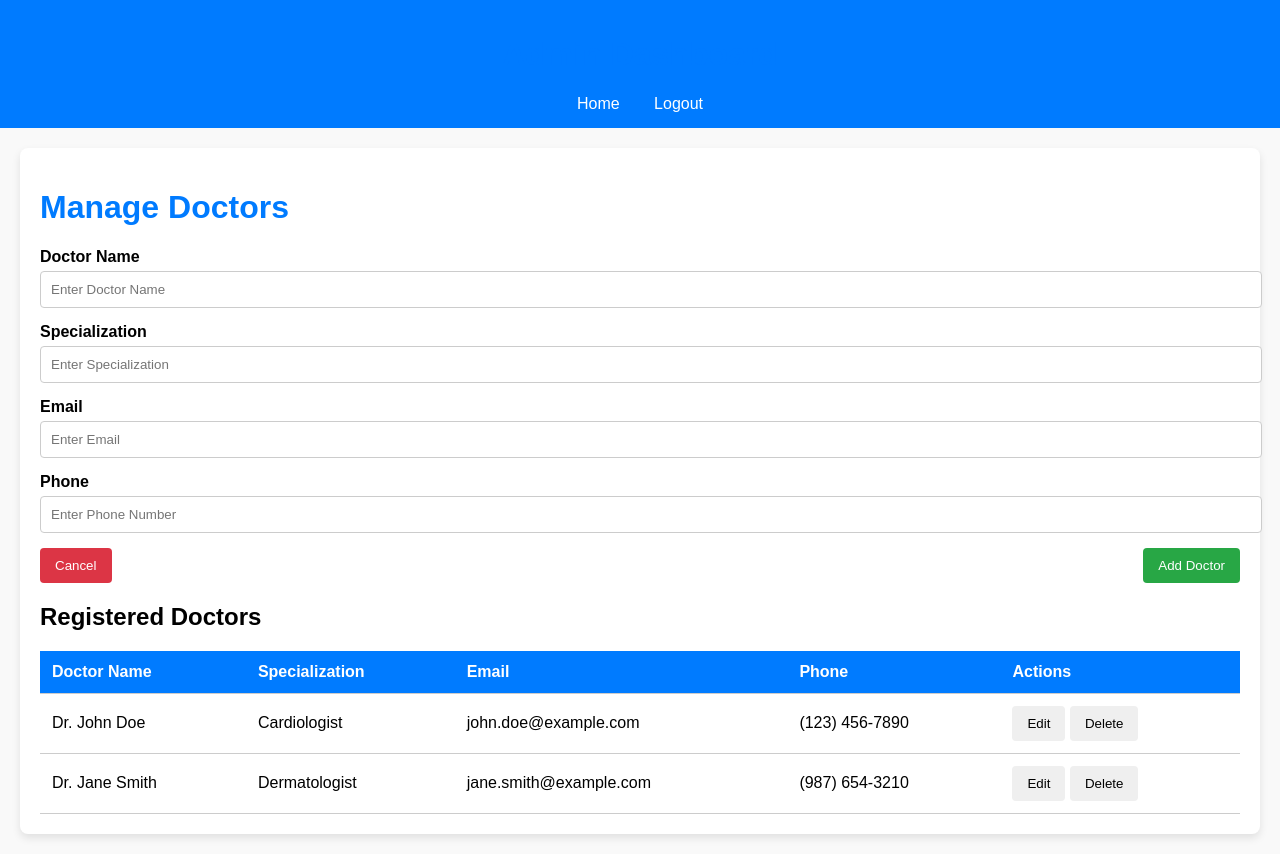
After one commit to Jivaetheris/ADET-CMS, a PHP site: page /html/admin-dashboard.html in a window 1280 px wide. The commit adds this page. Run offline with PHP 8.4, Linux system fonts and the light colour scheme.

Commit message:
doctor&admin side

```diff
--- a/css/style.css
+++ b/css/style.css
@@ -4,7 +4,6 @@ body {
     padding: 0;
     background-color: #cfe4e7 !important;
     display: flex;
-    justify-content: space-between !important;
     align-items: center;
     height: 100vh;
 }
--- /dev/null
+++ b/html/admin-dashboard.html
@@ -0,0 +1,175 @@
+<!DOCTYPE html>
+<html lang="en">
+<head>
+    <meta charset="UTF-8">
+    <meta name="viewport" content="width=device-width, initial-scale=1.0">
+    <title>Admin Dashboard - Manage Doctors</title>
+    <style>
+        body {
+            font-family: Arial, sans-serif;
+            margin: 0;
+            padding: 0;
+            background-color: #f9f9f9;
+        }
+        .navbar {
+            background-color: #007BFF;
+            color: white;
+            padding: 15px;
+            text-align: center;
+        }
+        .navbar a {
+            color: white;
+            text-decoration: none;
+            margin: 0 15px;
+        }
+        .container {
+            max-width: 1200px;
+            margin: 20px auto;
+            padding: 20px;
+            background-color: white;
+            border-radius: 8px;
+            box-shadow: 0 4px 8px rgba(0, 0, 0, 0.1);
+        }
+        h1 {
+            color: #007BFF;
+        }
+        .form-group {
+            margin-bottom: 15px;
+        }
+        .form-group label {
+            display: block;
+            margin-bottom: 5px;
+            font-weight: bold;
+        }
+        .form-group input {
+            width: 100%;
+            padding: 10px;
+            border: 1px solid #ccc;
+            border-radius: 4px;
+        }
+        .form-buttons {
+            display: flex;
+            justify-content: space-between;
+        }
+        button {
+            padding: 10px 15px;
+            border: none;
+            border-radius: 4px;
+            cursor: pointer;
+        }
+        .submit-btn {
+            background-color: #28a745;
+            color: white;
+        }
+        .cancel-btn {
+            background-color: #dc3545;
+            color: white;
+        }
+        table {
+            width: 100%;
+            border-collapse: collapse;
+            margin-top: 20px;
+        }
+        th, td {
+            padding: 12px;
+            text-align: left;
+            border-bottom: 1px solid #ccc;
+        }
+        th {
+            background-color: #007BFF;
+            color: white;
+        }
+        tr:hover {
+            background-color: #f1f1f1;
+        }
+    </style>
+</head>
+<body>
+
+    <div class="navbar">
+        <h1>Admin Dashboard</h1>
+        <a href="index.html">Home</a>
+        <a href="logout.html">Logout</a>
+    </div>
+
+    <div class="container">
+        <h1>Manage Doctors</h1>
+        <form id="doctor-form" action="backend/add-doctor.php" method="post">
+            <div class="form-group">
+                <label for="doctor-name">Doctor Name</label>
+                <input type="text" id="doctor-name" name="doctor-name" placeholder="Enter Doctor Name" required>
+            </div>
+            <div class="form-group">
+                <label for="specialization">Specialization</label>
+                <input type="text" id="specialization" name="specialization" placeholder="Enter Specialization" required>
+            </div>
+            <div class="form-group">
+                <label for="email">Email</label>
+                <input type="email" id="email" name="email" placeholder="Enter Email" required>
+            </div>
+            <div class="form-group">
+                <label for="phone">Phone</label>
+                <input type="tel" id="phone" name="phone" placeholder="Enter Phone Number" required>
+            </div>
+            <div class="form-buttons">
+                <button type="reset" class="cancel-btn">Cancel</button>
+                <button type="submit" class="submit-btn">Add Doctor</button>
+            </div>
+        </form>
+
+        <h2>Registered Doctors</h2>
+        <table>
+            <thead>
+                <tr>
+                    <th>Doctor Name</th>
+                    <th>Specialization</th>
+                    <th>Email</th>
+                    <th>Phone</th>
+                    <th>Actions</th>
+                </tr>
+            </thead>
+            <tbody>
+                <!-- Example data, replace with dynamic data from the database -->
+                <tr>
+                    <td>Dr. John Doe</td>
+                    <td>Cardiologist</td>
+                    <td>john.doe@example.com</td>
+                    <td>(123) 456-7890</td>
+                    <td>
+                        <button onclick="editDoctor(1)">Edit</button>
+                        <button onclick="deleteDoctor(1)">Delete</button>
+                    </td>
+                </tr>
+                <tr>
+                    <td>Dr. Jane Smith</td>
+                    <td>Dermatologist</td>
+                    <td>jane.smith@example.com</td>
+                    <td>(987) 654-3210</td>
+                    <td>
+                        <button onclick="editDoctor(2)">Edit</button>
+                        <button onclick="deleteDoctor(2)">Delete</button>
+                    </td>
+                </tr>
+                <!-- Add more doctor entries as needed -->
+            </tbody>
+        </table>
+    </div>
+
+    <script>
+        function editDoctor(id) {
+            // Logic to edit doctor information
+            // This could involve populating the form with the doctor's current information
+            alert("Edit doctor with ID: " + id);
+        }
+
+        function deleteDoctor(id) {
+            // Logic to delete doctor information
+            if (confirm("Are you sure you want to delete this doctor?")) {
+                // Perform the delete operation (e.g., send a request to the server)
+                alert("Doctor with ID: " + id + " has been deleted.");
+            }
+        }
+    </script>
+
+</body>
+</html>
--- a/html/appointment-success.html
+++ b/html/appointment-success.html
@@ -5,7 +5,7 @@
     <meta name="viewport" content="width=device-width, initial-scale=1.0">
     <title>Appointmen Successful</title>
     <!-- balik sa homepage-->
-    <meta http-equiv="refresh" content="5;url=index.html">
+    <meta http-equiv="refresh" content="5;url=p-dashboard.php">
     <style>
         body {
             font-family: Arial, sans-serif;
```
Also changed, not shown: html/doctor-dashboard.php (added, +136 -0 lines).
